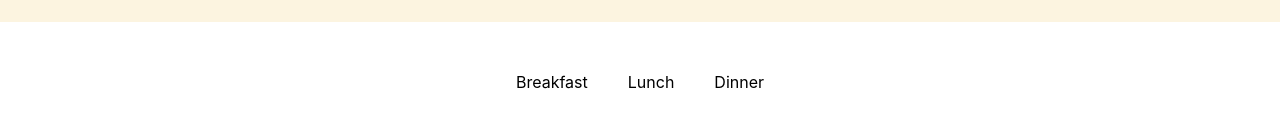
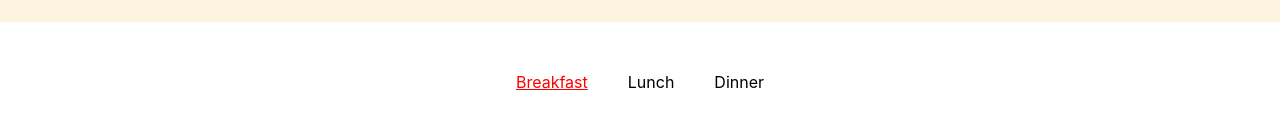
Before and after one commit to BK-Bagchi/red-onion-restaurent, a React (Create React App) app: page / in a window 1280 px wide. Shown: the part 532-663 px from the top of the page. Built offline with nearby package versions, Linux system fonts and the light colour scheme.

Commit message:
onClick dynamically menu name color change added

```diff
--- a/src/Components/Menu/Menu.js
+++ b/src/Components/Menu/Menu.js
@@ -1,25 +1,34 @@
 import React, { useState } from 'react';
 import './Menu.css';
 import Item from '../Database/Items';
-
 import { useHistory } from "react-router-dom";
 
-localStorage.setItem("menuLocation", "Breakfast")
 const Menu = () => {
-    let menuLocation = localStorage.getItem("menuLocation");
-
-    const [category, setCategory] = useState(menuLocation);
+    const [category, setCategory] = useState('Breakfast');
     const menuItem = Item.filter((item) => {
         return item.category === category;
     });
+    const [menuStyle, setMenuStyle] = useState([
+        { color: 'red', textDecoration: 'underline' },
+        { color: 'black', textDecoration: 'none' },
+        { color: 'black', textDecoration: 'none' }
+    ])
+    const menuSelector = (mealTime, index) => {
+        setCategory(mealTime)
+        for (let i = 0; i < 4; i++) {
+            (i === index) ?
+                setMenuStyle([...menuStyle], menuStyle[i] = { color: 'red', textDecoration: 'underline' }) :
+                setMenuStyle([...menuStyle], menuStyle[i] = { color: 'black', textDecoration: 'none' })
+        }
+    }
     const history = useHistory();
 
     return (
         <section className="menu d-flex flex-column justify-content-center py-5">
             <ul className="menu-list d-flex justify-content-center">
-                <li onClick={() => setCategory('Breakfast')}>Breakfast</li>
-                <li onClick={() => setCategory('Lunch')}>Lunch</li>
-                <li onClick={() => setCategory('Dinner')}>Dinner</li>
+                <li style={menuStyle[0]} onClick={() => menuSelector('Breakfast', 0)}>Breakfast</li>
+                <li style={menuStyle[1]} onClick={() => menuSelector('Lunch', 1)}>Lunch</li>
+                <li style={menuStyle[2]} onClick={() => menuSelector('Dinner', 2)}>Dinner</li>
             </ul>
             <div className="items mx-auto">
                 {
```
